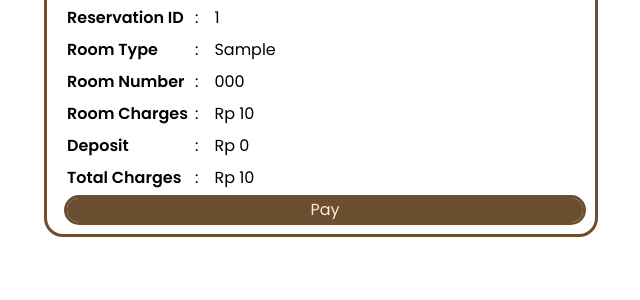
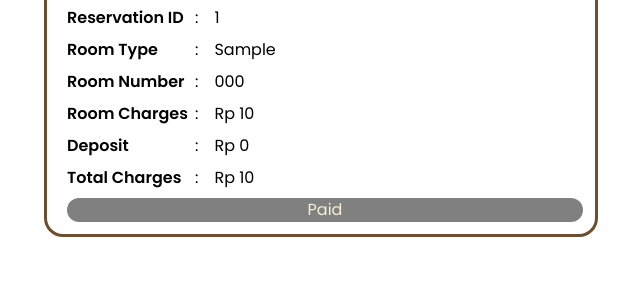
Before and after one commit to clrsahlim/BASDATWEBELIEVE, a PHP site: page /prepayment.php in a window 1280 px wide. Shown: the part 223-523 px from the top of the page, without its empty margins (13-653 px from the left). Run offline with PHP 8.4, Linux system fonts and the light colour scheme; tables that the repository leaves empty or names only in its code hold one stand-in row (values such as "Sample post"); some libraries are stand-ins or nearby versions.

Commit message:
final done update prepayment

```diff
--- a/publik/css/style.css
+++ b/publik/css/style.css
@@ -825,6 +825,11 @@ video {
   background-color: rgb(255 219 181 / var(--tw-bg-opacity, 1));
 }
 
+.bg-gray {
+  --tw-bg-opacity: 1;
+  background-color: rgb(128 128 128 / var(--tw-bg-opacity, 1));
+}
+
 .bg-green-500 {
   --tw-bg-opacity: 1;
   background-color: rgb(34 197 94 / var(--tw-bg-opacity, 1));
@@ -997,6 +1002,10 @@ video {
   box-shadow: var(--tw-ring-offset-shadow, 0 0 #0000), var(--tw-ring-shadow, 0 0 #0000), var(--tw-shadow);
 }
 
+.no-outline {
+  outline: none;
+}
+
 .outline {
   outline-style: solid;
 }
--- a/publik/prepayment.php
+++ b/publik/prepayment.php
@@ -1,20 +1,6 @@
 <?php
 include 'database.php';
-
-if ($_SERVER['REQUEST_METHOD'] === 'POST') {
-    $id_reservasi = $_POST['id_reservasi'];
-
-    try {
-        $sql = "UPDATE prepayment SET status_prepayment = 'true' WHERE id_reservasi = :id_reservasi";
-        $stmt = $conn->prepare($sql);
-        $stmt->bindParam(':id_reservasi', $id_reservasi);
-        $stmt->execute();
-
-        echo json_encode(['success' => true]);
-    } catch (PDOException $e) {
-        echo json_encode(['success' => false, 'error' => $e->getMessage()]);
-    }
-}
+include 'update_prepayment.php';
 
 try {
     // Query untuk mengambil data dari kedua tabel
@@ -182,12 +168,13 @@ try {
                                         <span class="ml-4">Rp <?= number_format($data['total_charge'], 0, ',', '.') ?></span>
                                     </div>
                                     <button
-                                        class="outline outline-coklat bg-coklat text-boneWhite rounded-full pay-button <?= $data['status_prepayment'] == 'true' ? 'bg-gray-400 cursor-not-allowed' : '' ?>"
+                                        class="bg-coklat text-boneWhite rounded-full pay-button no-outline <?= $data['status_prepayment'] == 'true' ? 'bg-gray cursor-not-allowed' : '' ?>"
                                         data-id="<?= $data['id_reservasi'] ?>"
                                         <?= $data['status_prepayment'] == 'true' ? 'disabled' : '' ?>
                                     >
-                                        <a href="#">Pay</a>
+                                        <?= $data['status_prepayment'] == 'true' ? 'Paid' : 'Pay' ?>
                                     </button>
+
                                 </div>
                             </div>
                         <?php endforeach; ?>
@@ -216,7 +203,7 @@ try {
                         if (data.success) {
                             // Update button appearance
                             buttonElement.classList.remove('bg-coklat');
-                            buttonElement.classList.add('bg-gray-400', 'cursor-not-allowed');
+                            buttonElement.classList.add('bg-gray', 'cursor-not-allowed');
                             buttonElement.disabled = true;
                             buttonElement.innerHTML = 'Paid';
                         } else {
--- /dev/null
+++ b/publik/update_prepayment.php
@@ -0,0 +1,18 @@
+<?php
+include 'database.php';
+
+if ($_SERVER['REQUEST_METHOD'] === 'POST') {
+    $id_reservasi = $_POST['id_reservasi'];
+
+    try {
+        $sql = "UPDATE prepayment SET status_prepayment = 'true' WHERE id_reservasi = :id_reservasi";
+        $stmt = $conn->prepare($sql);
+        $stmt->bindParam(':id_reservasi', $id_reservasi);
+        $stmt->execute();
+
+        echo json_encode(['success' => true]);
+    } catch (PDOException $e) {
+        echo json_encode(['success' => false, 'error' => $e->getMessage()]);
+    }
+}
+?>
```
